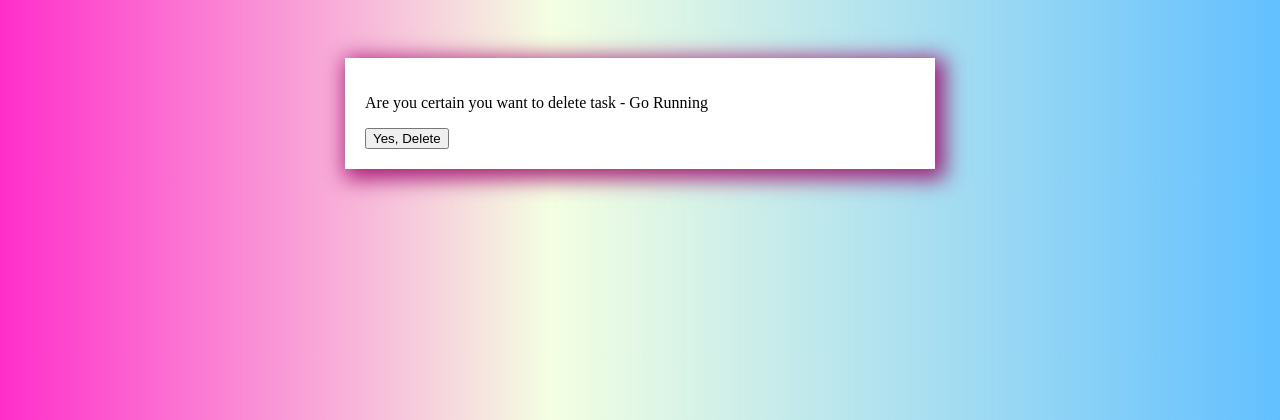
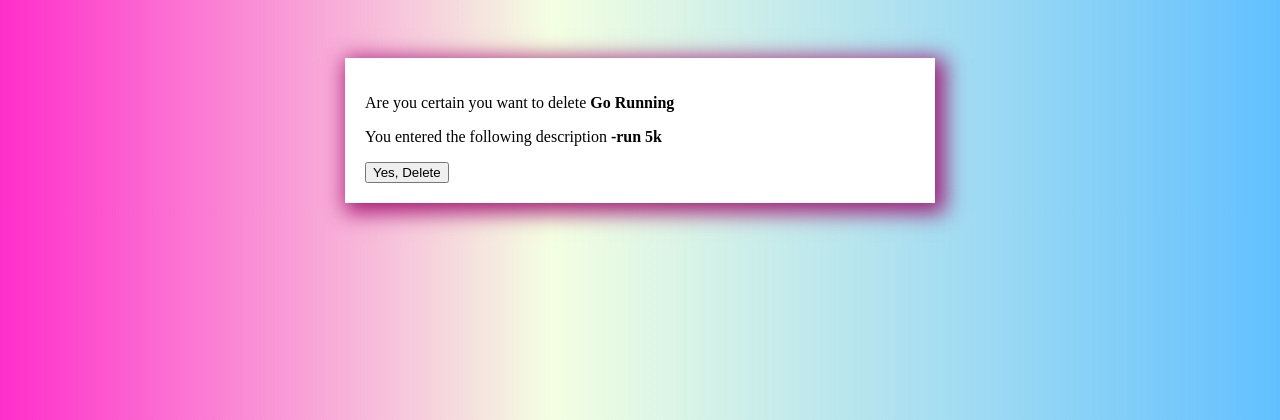
Before and after one commit to LeahGrim/TodoList, a Django app: page /task-delete/15/ in a window 1280 px wide. Shown: the top 420 px of the page. Run offline with Django 4.2, Linux system fonts and the light colour scheme; a user stored in the database is signed in; data comes from the database, SQL or seed files in the repository; both versions use the stored data as it was after the commit.

Commit message:
edited delete confirmation page

```diff
--- a/todolistprj/todo/templates/todo/task_confirm_delete.html
+++ b/todolistprj/todo/templates/todo/task_confirm_delete.html
@@ -4,7 +4,8 @@
 <!-- whenever you are using post method, you need csrf token -->
     {% csrf_token %}
 
-    <p> Are you certain you want to delete task - {{task}}</p>
+    <p> Are you certain you want to delete <b> {{task}}  </b></p>
+    <p> You entered the following description <b> {{task.description}}</b></p>
     <input type="submit" value="Yes, Delete">
 </form>
 <a href="{% url 'task' %}"> </a>
```
Also changed, not shown: todolistprj/db.sqlite3.
